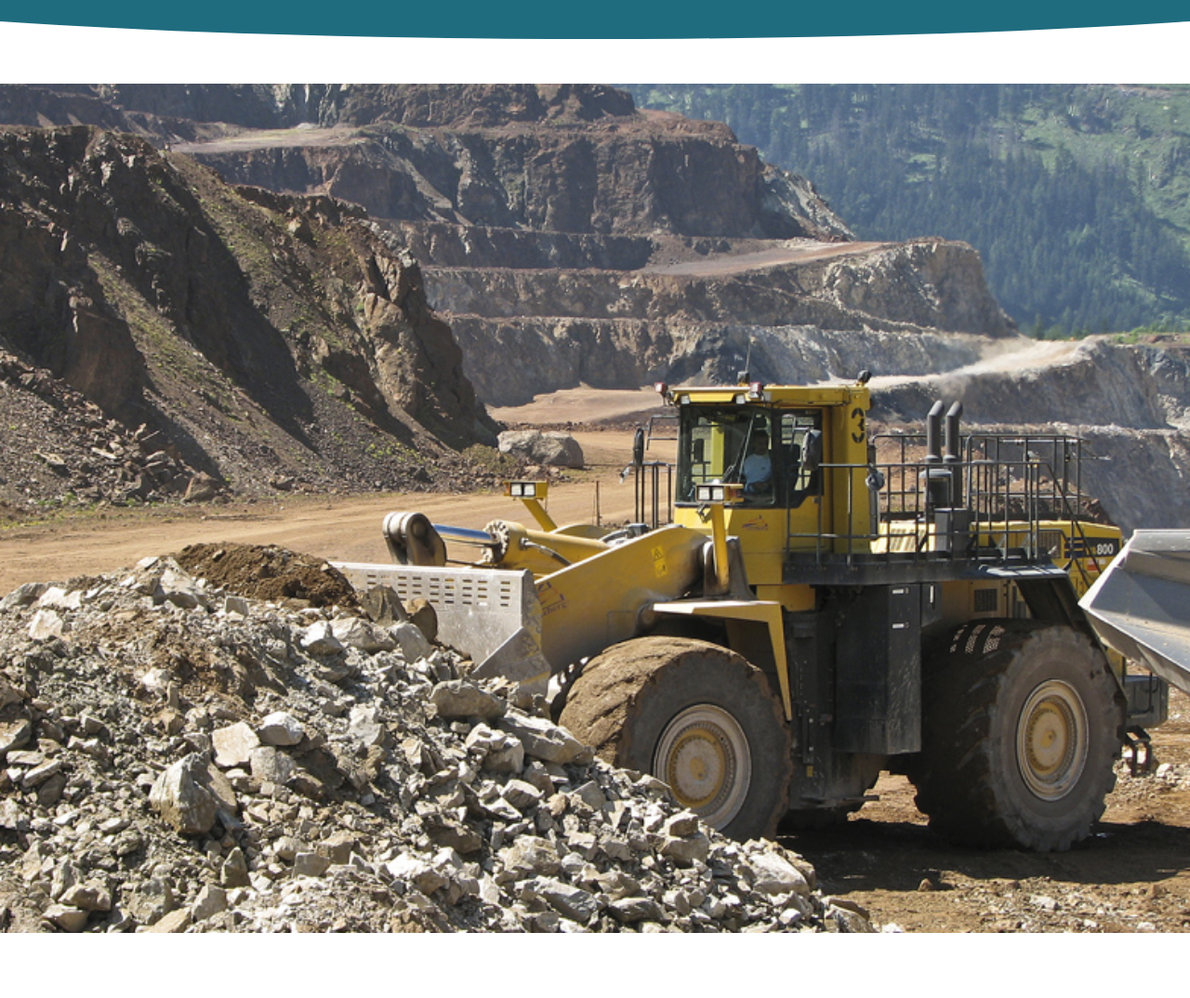
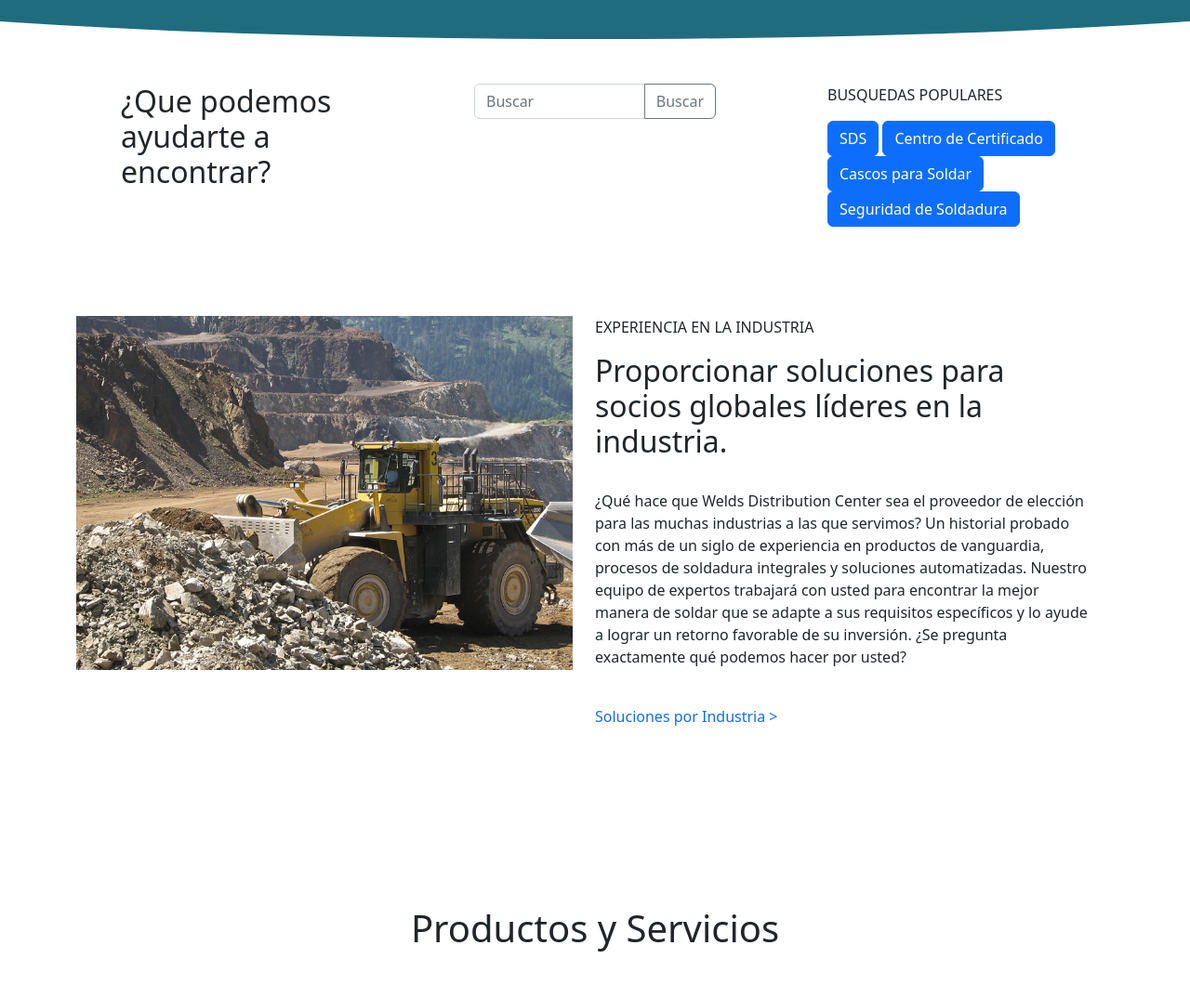
Before and after one commit to gilgarzadev/Bootstrap, a plain HTML site: page index.html in a window 1280 px wide. Shown: the part 1320-2394 px from the top of the page at 93% size. Drawn offline with nearby package versions, Linux system fonts and the light colour scheme.

Commit message:
Add files via upload
Actualizacion para segunda entrega del proyecto final.

```diff
--- a/index.html
+++ b/index.html
@@ -5,7 +5,9 @@
     <meta http-equiv="X-UA-Compatible" content="IE=edge">
     <meta name="viewport" content="width=device-width, initial-scale=1.0">
     <title>Welds Distribution Center</title>
-    <link rel="stylesheet" href="./CSS/bootstrap.min.css">
+    <!-- CSS only -->
+    <link href="https://cdn.jsdelivr.net/npm/bootstrap@5.2.0-beta1/dist/css/bootstrap.min.css" rel="stylesheet" integrity="sha384-0evHe/X+R7YkIZDRvuzKMRqM+OrBnVFBL6DOitfPri4tjfHxaWutUpFmBp4vmVor" crossorigin="anonymous">
+    <!--<link rel="stylesheet" href="./CSS/bootstrap.min.css">-->
     <link rel="stylesheet" href="./CSS/style.css">
 
 </head>
@@ -80,18 +82,53 @@
 
     <!--SOLUCIONES-->
 
+    <section>
+        <div class="container pt-5 pb-5">
+            <div class="row aling-items-center justify-content-between">
+                <div class="col-sm ms-5 me-5">
+                    <h2>¿Que podemos ayudarte a encontrar?</h2>
+                </div>
+                <div class="col-sm ms-5 me-5">
+                    <div class="input-group">
+                        <input type="text" class="form-control" placeholder="Buscar" aria-label="Recipient's username with two button addons">
+                        <button class="btn btn-outline-secondary" type="button">Buscar</button>
+                    </div>
+                    <!--<input type="text" class="form-control" placeholder="Buscar" aria-label="Username" aria-describedby="basic-addon1">
+                    <input type="search" placeholder="Buscar">
+                    <button type="button" class="btn btn-outline-success">Enviar</button>-->
+
+                </div>
+                <div class="col-sm ms-5 me-5">
+                    <p>BUSQUEDAS POPULARES</p>
+                    <div>
+                        <a class="btn btn-primary" href="#" role="button">SDS</a>
+                        <a class="btn btn-primary" href="#" role="button">Centro de Certificado</a>
+                        <a class="btn btn-primary" href="#" role="button">Cascos para Soldar</a>
+                        <a class="btn btn-primary" href="#" role="button">Seguridad de Soldadura</a>
+                    </div>
+                </div>
+            </div>
+        </div>
+    </section>
+
     <div class="soluciones">
+        <div class="container">
+            <div class="col-sm-12 row aling-items-center justify-content-between">
+                <div class="col-sm-12 col-lg-6 pt-5 pb-5">
+                    <img src="./Imagenes/gruaamarilla.jpg" class= "img-fluid" alt="...">
+                </div>
 
-        <div class="conteiner pt-5">
-            <div class="row">
-                <img src="./Imagenes/gruaamarilla.jpg" class="img-fluid" alt="...">
+
+                <div class="col-sm-12 col-lg-6 pt-5 pb-5">
+                    <p>EXPERIENCIA EN LA INDUSTRIA</p>
+                    <h2>Proporcionar soluciones para socios globales líderes en la industria.</h2>
+                    <br>
+                    <p>¿Qué hace que Welds Distribution Center sea el proveedor de elección para las muchas industrias a las que servimos? Un historial probado con más de un siglo de experiencia en productos de vanguardia, procesos de soldadura integrales y soluciones automatizadas. Nuestro equipo de expertos trabajará con usted para encontrar la mejor manera de soldar que se adapte a sus requisitos específicos y lo ayude a lograr un retorno favorable de su inversión. ¿Se pregunta exactamente qué podemos hacer por usted?</p>
+                    <br>
+                    <a href="" class="text-decoration-none">Soluciones por Industria > </a>
+                </div>
             </div>
-            <div>
-
-            </div>
-
         </div>
-
     </div>
 
 
@@ -242,8 +279,9 @@
 
 
 
-
-    <script src="./JS/bootstrap.bundle.js"></script>
-    <script src="./JS/bootstrap.min.js"></script>
+    <!-- JavaScript Bundle with Popper -->
+    <script src="https://cdn.jsdelivr.net/npm/bootstrap@5.2.0-beta1/dist/js/bootstrap.bundle.min.js" integrity="sha384-pprn3073KE6tl6bjs2QrFaJGz5/SUsLqktiwsUTF55Jfv3qYSDhgCecCxMW52nD2" crossorigin="anonymous"></script>
+    <!--<script src="./JS/bootstrap.bundle.js"></script>
+    <script src="./JS/bootstrap.min.js"></script>-->
 </body>
 </html>
```
Also changed, not shown: paginas/contacto.html (+7 -4 lines), paginas/nosotros.html (+7 -4 lines), paginas/productos.html (+10 -6 lines), paginas/tienda.html (+7 -4 lines).
